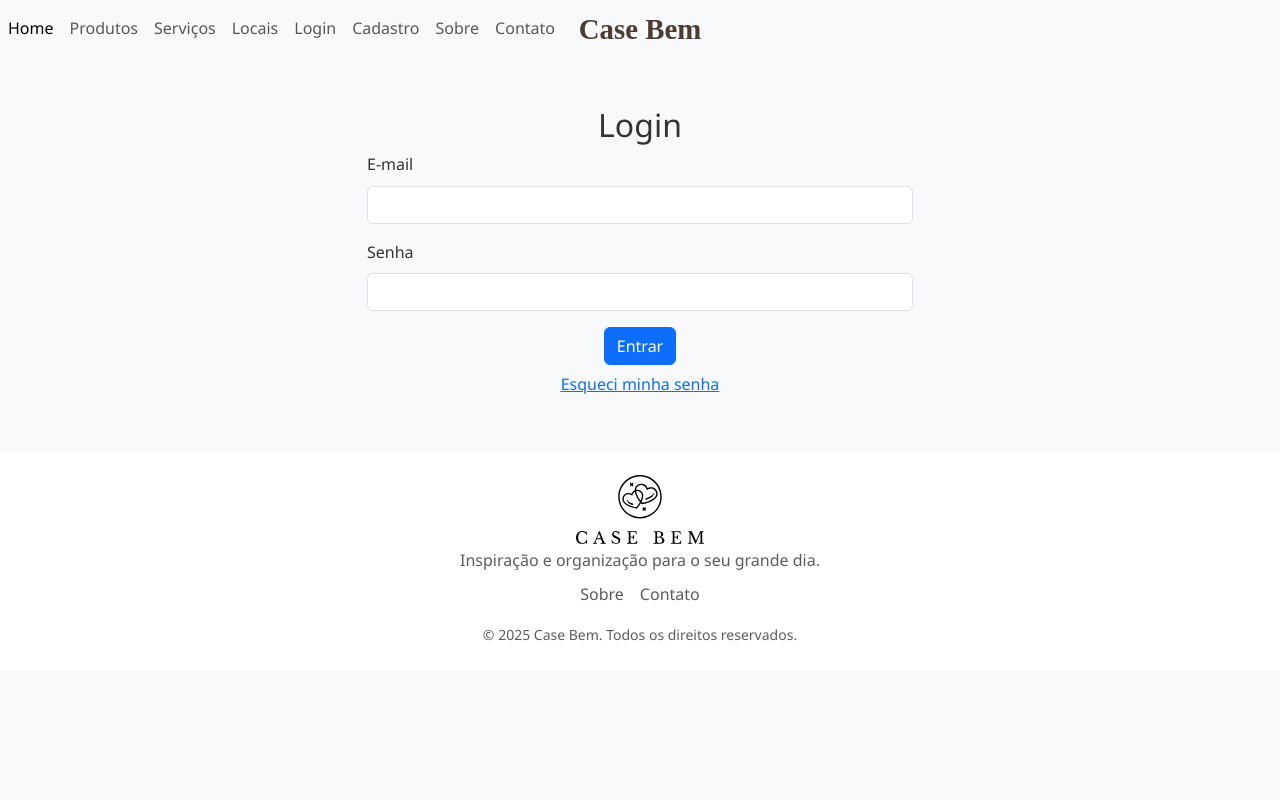
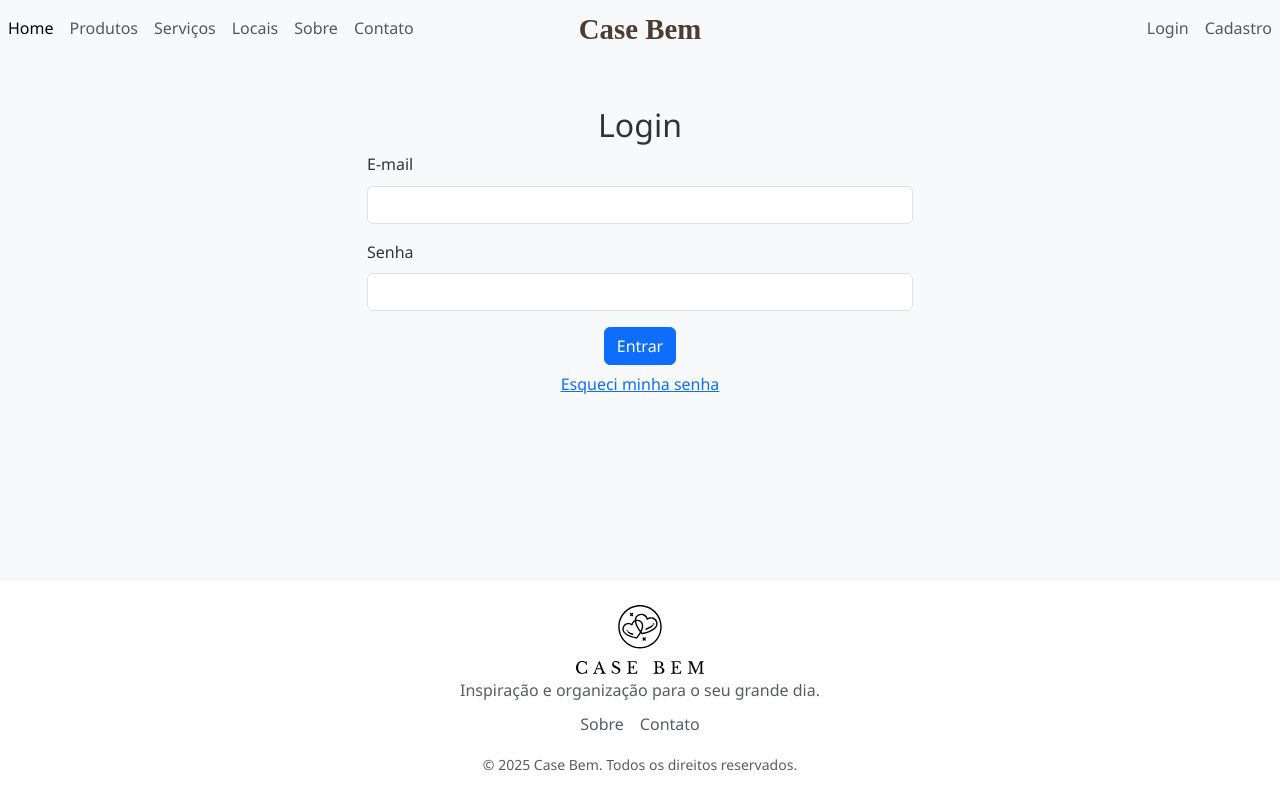
Before and after one commit to RebekaSerafim/CaseBem, a FastAPI app: page /login in a window 1280 px wide. Run offline with FastAPI, Linux system fonts and the light colour scheme; some libraries are stand-ins or nearby versions.

Commit message:
Update header layout to align login/cadastro to the right
- Split navigation into two sections: main menu and auth menu
- Added me-auto class to main navbar-nav for left alignment
- Moved login and cadastro to separate navbar-nav for right alignment
- Improved overall header layout and spacing

🤖 Generated with [Claude Code](https://claude.ai/code)

Co-Authored-By: Claude <noreply@anthropic.com>

```diff
--- a/templates/publico/base.html
+++ b/templates/publico/base.html
@@ -1,29 +1,24 @@
 <!DOCTYPE html>
 <html lang="pt-br">
+
 <head>
     <meta charset="UTF-8">
     <meta name="viewport" content="width=device-width, initial-scale=1.0">
-        <link href="https://cdn.jsdelivr.net/npm/bootstrap@5.3.7/dist/css/bootstrap.min.css" rel="stylesheet">
+    <link href="/static/css/bootstrap.min.css" rel="stylesheet">
     <link rel="stylesheet" href="/static/css/styles.css">
     <title>Case Bem</title>
 </head>
-    <body>
+
+<body class="d-flex flex-column min-vh-100">
     <nav class="navbar navbar-expand-lg bg-body-tertiary">
         <div class="container-fluid">
             <a class="navbar-brand" href="#">Case Bem</a>
-                <button
-                    class="navbar-toggler"
-                    type="button"
-                    data-bs-toggle="collapse"
-                    data-bs-target="#navbarNav"
-                    aria-controls="navbarNav"
-                    aria-expanded="false"
-                    aria-label="Toggle navigation"
-                >
+            <button class="navbar-toggler" type="button" data-bs-toggle="collapse" data-bs-target="#navbarNav"
+                aria-controls="navbarNav" aria-expanded="false" aria-label="Toggle navigation">
                 <span class="navbar-toggler-icon"></span>
             </button>
             <div class="collapse navbar-collapse" id="navbarNav">
-                    <ul class="navbar-nav">
+                <ul class="navbar-nav me-auto">
                     <li class="nav-item">
                         <a class="nav-link active" aria-current="page" href="/">Home</a>
                     </li>
@@ -37,16 +32,18 @@
                         <a class="nav-link" href="/locais">Locais</a>
                     </li>
                     <li class="nav-item">
+                        <a class="nav-link" href="/sobre">Sobre</a>
+                    </li>
+                    <li class="nav-item">
+                        <a class="nav-link" href="/contato">Contato</a>
+                    </li>
+                </ul>
+                <ul class="navbar-nav">
+                    <li class="nav-item">
                         <a class="nav-link" href="/login">Login</a>
                     </li>
                     <li class="nav-item">
                         <a class="nav-link" href="/cadastro">Cadastro</a>
-                        </li>
-                        <li class="nav-item">
-                            <a class="nav-link" href="/sobre">Sobre</a>
-                        </li>
-                        <li class="nav-item">
-                            <a class="nav-link" href="/contato">Contato</a>
                     </li>
                 </ul>
             </div>
@@ -56,7 +53,7 @@
         {% block conteudo %}
         {% endblock %}
     </main>
-        <footer class="mt-5 text-center text-muted py-4 bg-white">
+    <footer class="mt-auto text-center text-muted py-4 bg-white">
         <div class="container">
             <p class="mb-1">
                 <img src="/static/img/logo_preto.svg" alt="Logotipo Case Bem" width="128">
@@ -72,4 +69,5 @@
     <script src="https://cdn.jsdelivr.net/npm/bootstrap@5.3.7/dist/js/bootstrap.bundle.min.js"></script>
     <script src="/static/js/scripts.js"></script>
 </body>
+
 </html>
```
Lines whose indentation alone changed are shown as unchanged.
